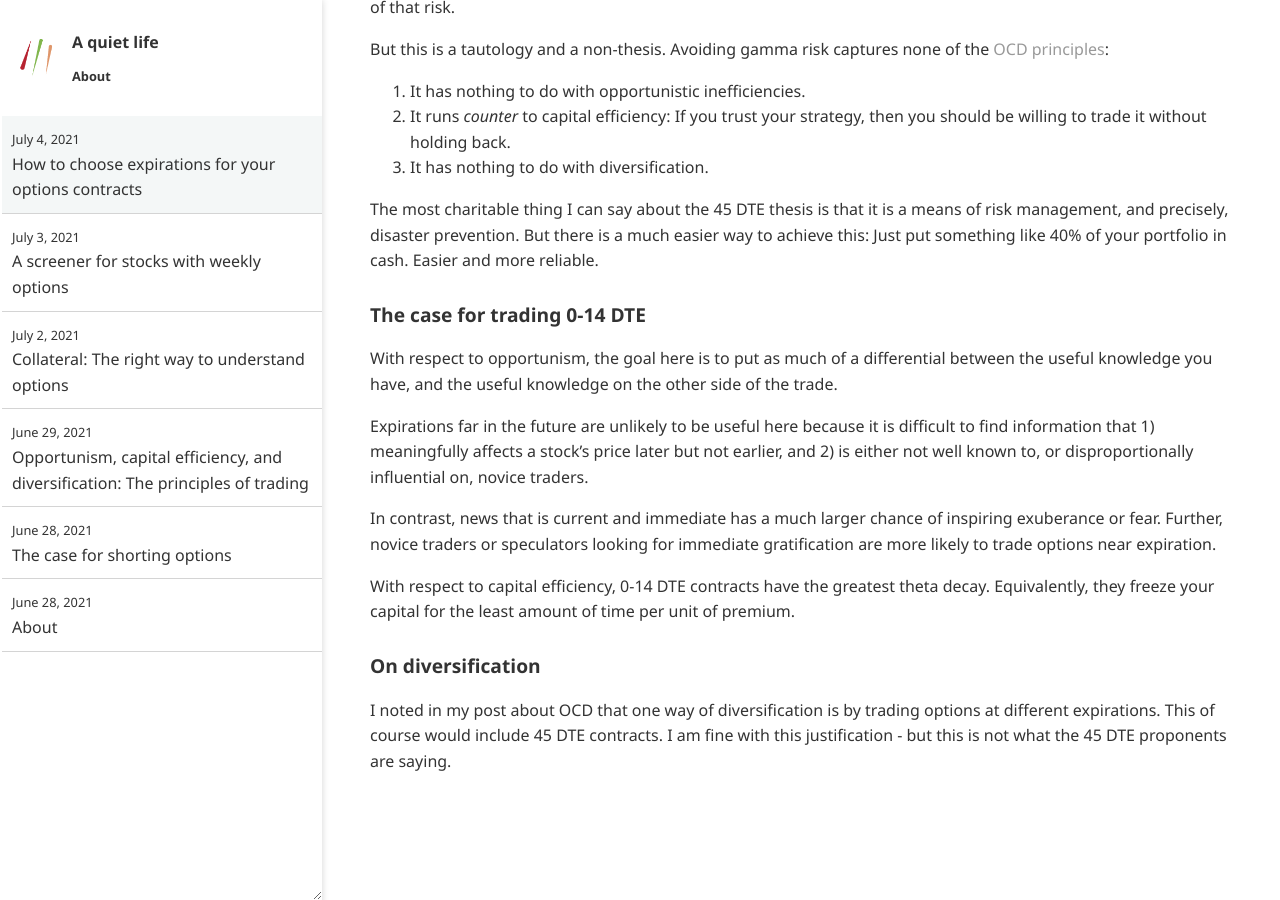
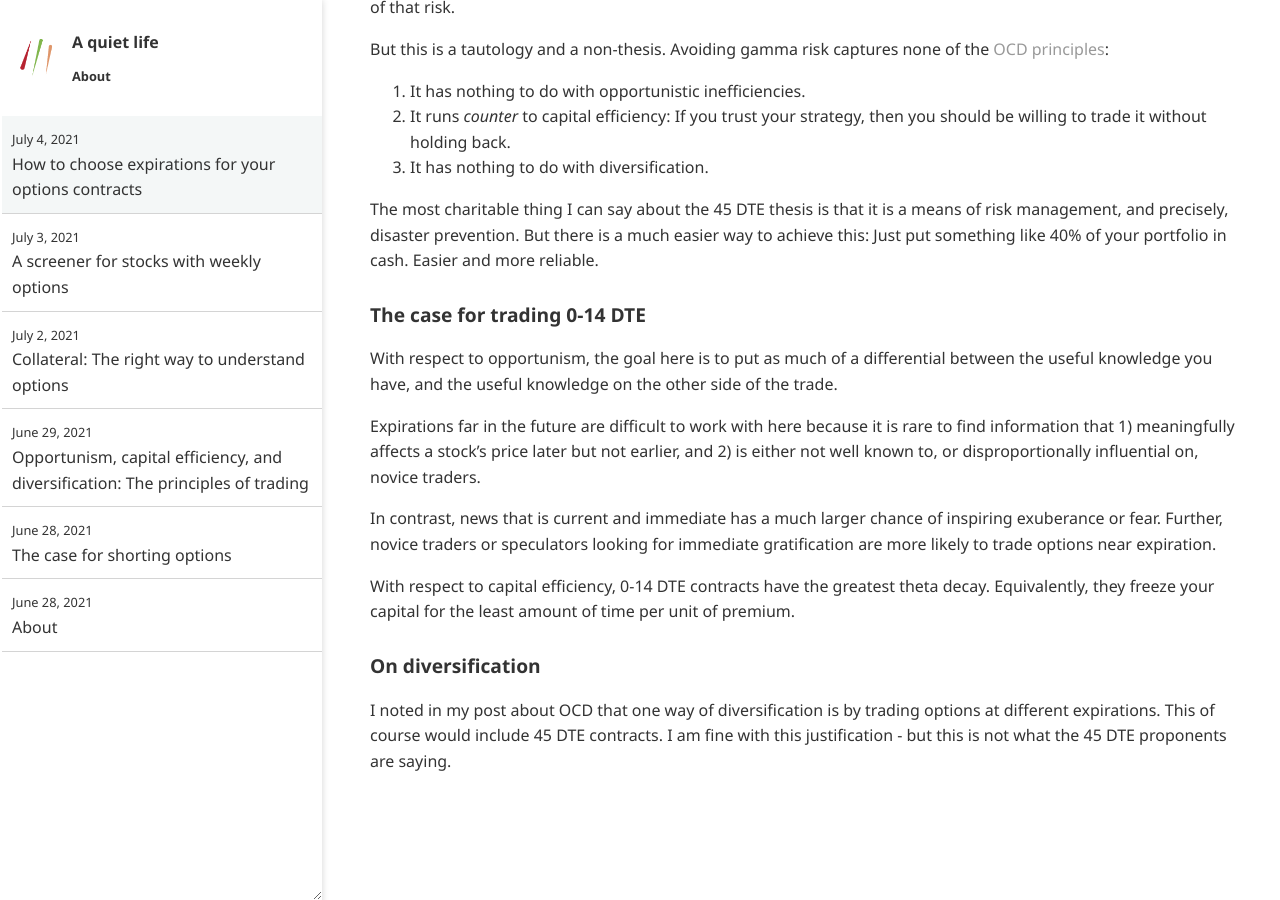
Before and after one commit to ansyblenetwork/aquietlife, a Jekyll site: the page built from _posts/2021-07-04-choosing-expirations.md, in a window 1280 px wide and 900 px high, scrolled down 909 px. Built offline with Jekyll 4.4.1, drawn with Linux system fonts in a browser that asks for light colours.

Commit message:
Update 2021-07-04-choosing-expirations.md

```diff
--- a/_posts/2021-07-04-choosing-expirations.md
+++ b/_posts/2021-07-04-choosing-expirations.md
@@ -38,7 +38,7 @@ The most charitable thing I can say about the 45 DTE thesis is that it is a mean
 
 With respect to opportunism, the goal here is to put as much of a differential between the useful knowledge you have, and the useful knowledge on the other side of the trade.
 
-Expirations far in the future are unlikely to be useful here because it is difficult to find information that 1) meaningfully affects a stock's price later but not earlier, and 2) is either not well known to, or disproportionally influential on, novice traders.
+Expirations far in the future are difficult to work with here because it is rare to find information that 1) meaningfully affects a stock's price later but not earlier, and 2) is either not well known to, or disproportionally influential on, novice traders.
 
 In contrast, news that is current and immediate has a much larger chance of inspiring exuberance or fear. Further, novice traders or speculators looking for immediate gratification are more likely to trade options near expiration.
 
```
